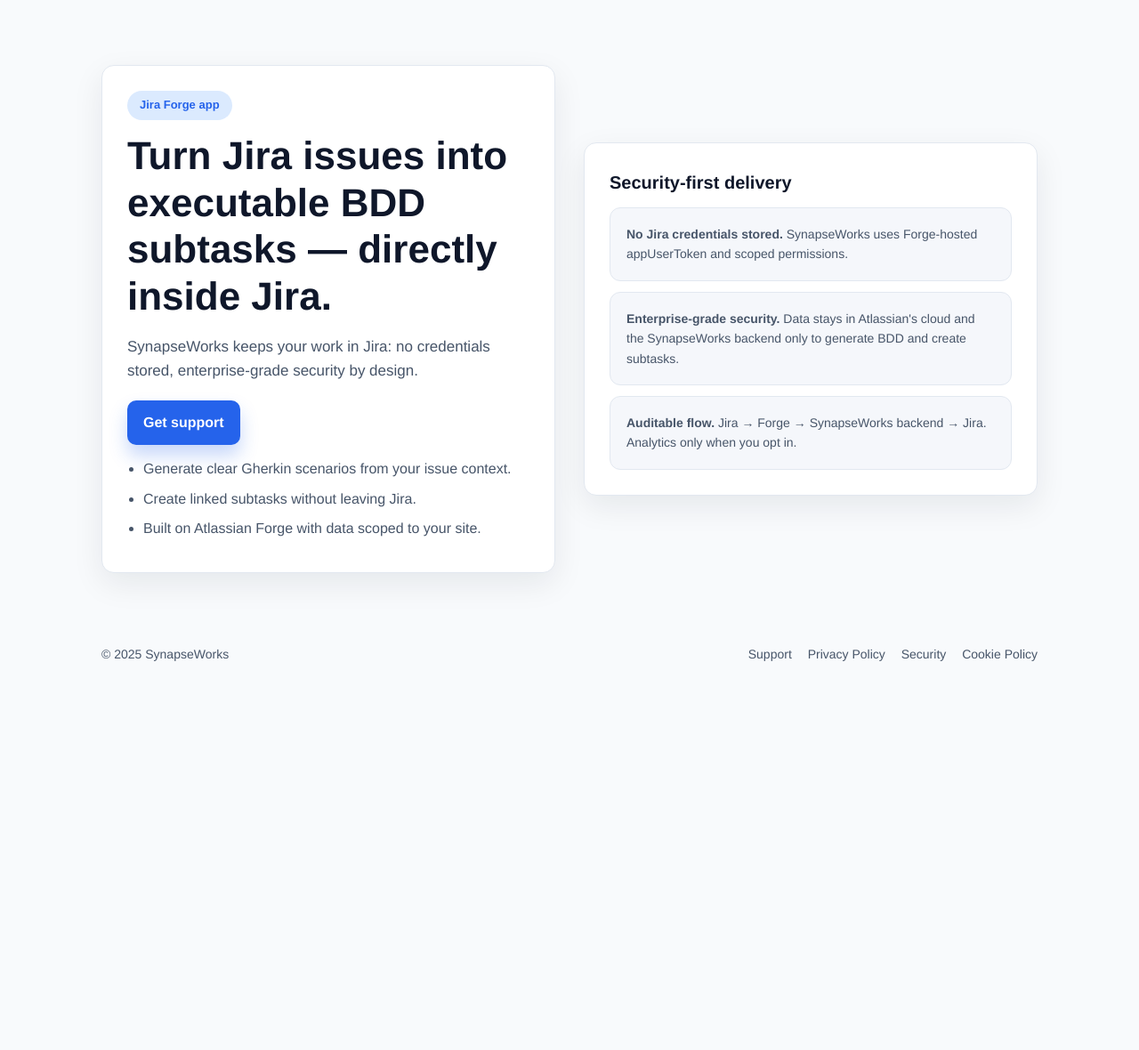
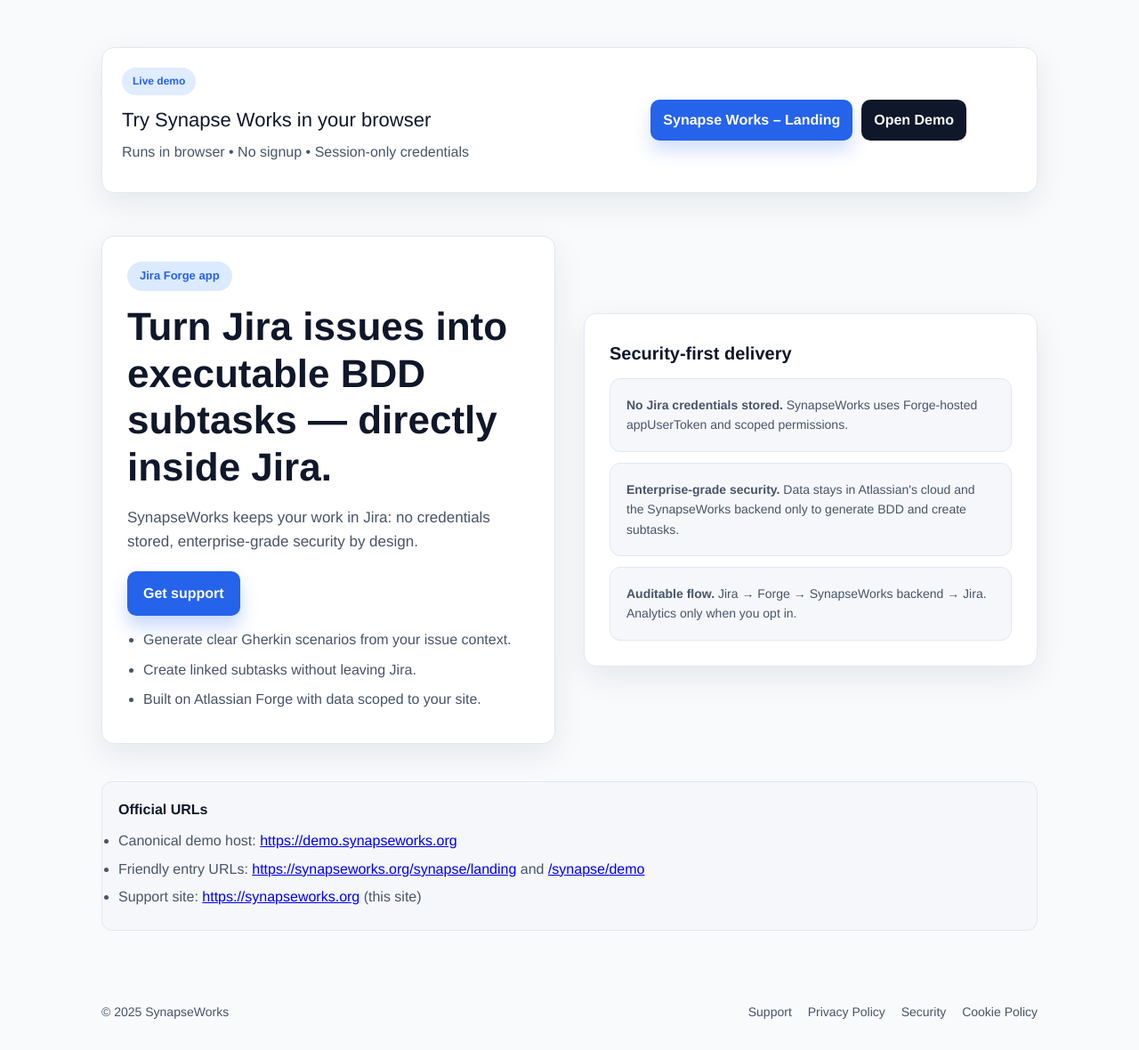
Before and after one commit to lucianRME/synapseworks-site, a plain HTML site: page index.html in a window 1280 px wide. Shown: the part 63-1243 px from the top of the page at 89% size. Before the commit the page ends 841 px from the top, so only its background shows below. Drawn offline with Linux system fonts and the light colour scheme.

Commit message:
adjusting

```diff
--- a/index.html
+++ b/index.html
@@ -132,6 +132,69 @@
       color: var(--muted);
       font-size: 14px;
     }
+    .demo {
+      max-width: 1100px;
+      width: 100%;
+      margin: 28px auto 0;
+      padding: 0 24px;
+    }
+    .demo-card {
+      background: var(--card);
+      border: 1px solid var(--border);
+      border-radius: 14px;
+      padding: 22px;
+      box-shadow: 0 12px 35px rgba(15, 23, 42, 0.08);
+      display: grid;
+      grid-template-columns: 1.4fr 1fr;
+      gap: 18px;
+      align-items: center;
+    }
+    .demo-title { font-size: 22px; margin-bottom: 6px; }
+    .demo-sub { color: var(--muted); margin-bottom: 10px; }
+    .demo-pill {
+      display: inline-flex;
+      align-items: center;
+      background: #e0ecff;
+      color: var(--accent);
+      border-radius: 999px;
+      padding: 6px 12px;
+      font-weight: 700;
+      font-size: 12px;
+      margin-bottom: 10px;
+    }
+    .demo-cta-wrap { display: flex; gap: 10px; flex-wrap: wrap; }
+    .demo-cta {
+      display: inline-flex;
+      align-items: center;
+      gap: 8px;
+      background: var(--accent);
+      color: #fff;
+      padding: 10px 14px;
+      border-radius: 10px;
+      text-decoration: none;
+      font-weight: 700;
+      box-shadow: 0 12px 20px rgba(37, 99, 235, 0.2);
+    }
+    .demo-cta.secondary {
+      background: #0f172a;
+      box-shadow: none;
+    }
+    .official {
+      max-width: 1100px;
+      width: 100%;
+      margin: 10px auto 0;
+      padding: 0 24px 32px;
+    }
+    .official-card {
+      background: #f5f7fb;
+      border: 1px solid var(--border);
+      border-radius: 12px;
+      padding: 18px;
+      color: var(--muted);
+    }
+    .official-card strong { color: var(--text); }
+    .official-list { margin-top: 10px; }
+    .official-list li { margin-bottom: 6px; }
     footer {
       max-width: 1100px;
       width: 100%;
@@ -158,6 +221,10 @@
     "contactPoint": [
       { "@type": "ContactPoint", "email": "support@synapseworks.org", "contactType": "customer support" },
       { "@type": "ContactPoint", "email": "security@synapseworks.org", "contactType": "security" }
+    ],
+    "hasPart": [
+      { "@type": "WebPage", "name": "Synapse Works – Landing", "url": "https://synapseworks.org/synapse/landing" },
+      { "@type": "WebApplication", "name": "Synapse Works Demo", "url": "https://synapseworks.org/synapse/demo", "applicationCategory": "BusinessApplication" }
     ]
   }
   </script>
@@ -173,6 +240,20 @@
   </header>
 
   <main>
+    <section class="demo">
+      <div class="demo-card">
+        <div>
+          <div class="demo-pill">Live demo</div>
+          <div class="demo-title">Try Synapse Works in your browser</div>
+          <div class="demo-sub">Runs in browser • No signup • Session-only credentials</div>
+        </div>
+        <div class="demo-cta-wrap">
+          <a class="demo-cta" href="https://synapseworks.org/synapse/landing">Synapse Works – Landing</a>
+          <a class="demo-cta secondary" href="https://synapseworks.org/synapse/demo">Open Demo</a>
+        </div>
+      </div>
+    </section>
+
     <section class="hero">
       <div class="hero-card">
         <div class="pill">Jira Forge app</div>
@@ -198,6 +279,17 @@
         </div>
       </div>
     </section>
+
+    <section class="official">
+      <div class="official-card">
+        <strong>Official URLs</strong>
+        <ul class="official-list">
+          <li>Canonical demo host: <a href="https://demo.synapseworks.org">https://demo.synapseworks.org</a></li>
+          <li>Friendly entry URLs: <a href="https://synapseworks.org/synapse/landing">https://synapseworks.org/synapse/landing</a> and <a href="https://synapseworks.org/synapse/demo">/synapse/demo</a></li>
+          <li>Support site: <a href="https://synapseworks.org">https://synapseworks.org</a> (this site)</li>
+        </ul>
+      </div>
+    </section>
   </main>
 
   <footer>
```
